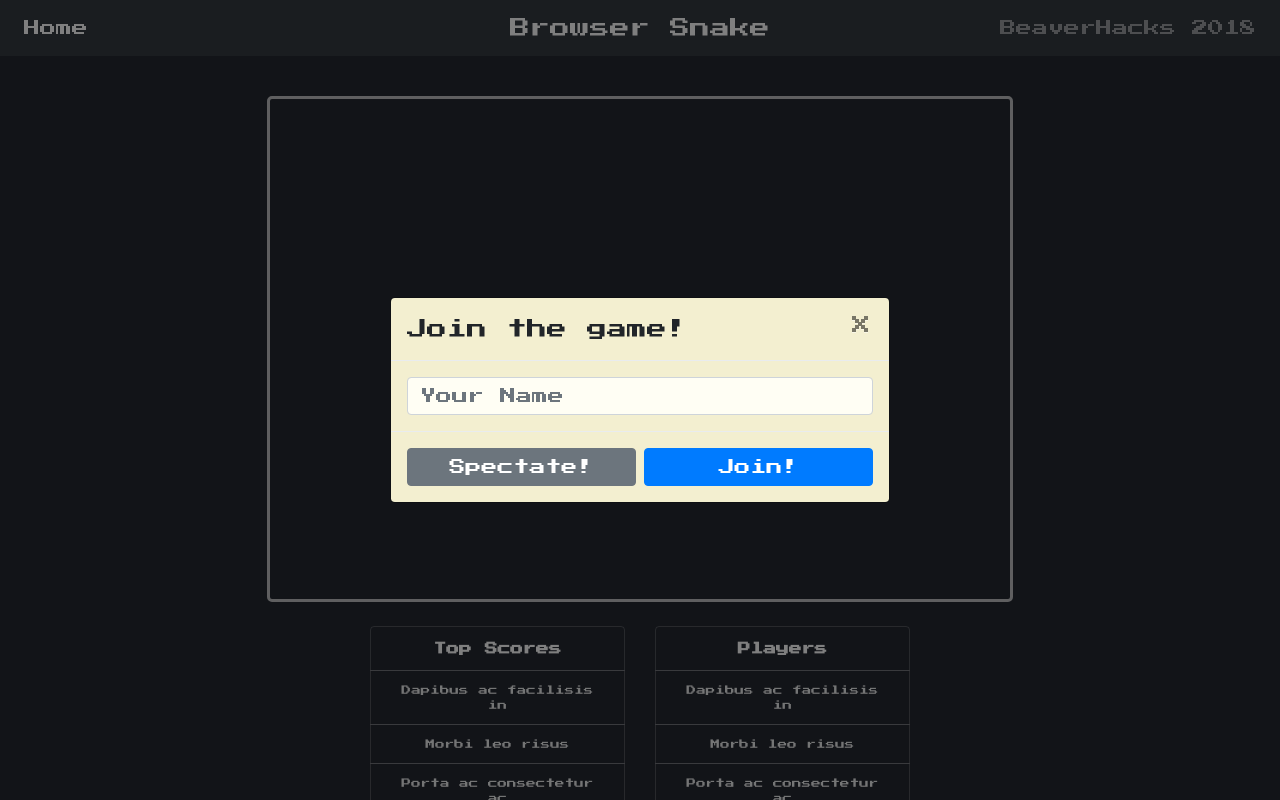
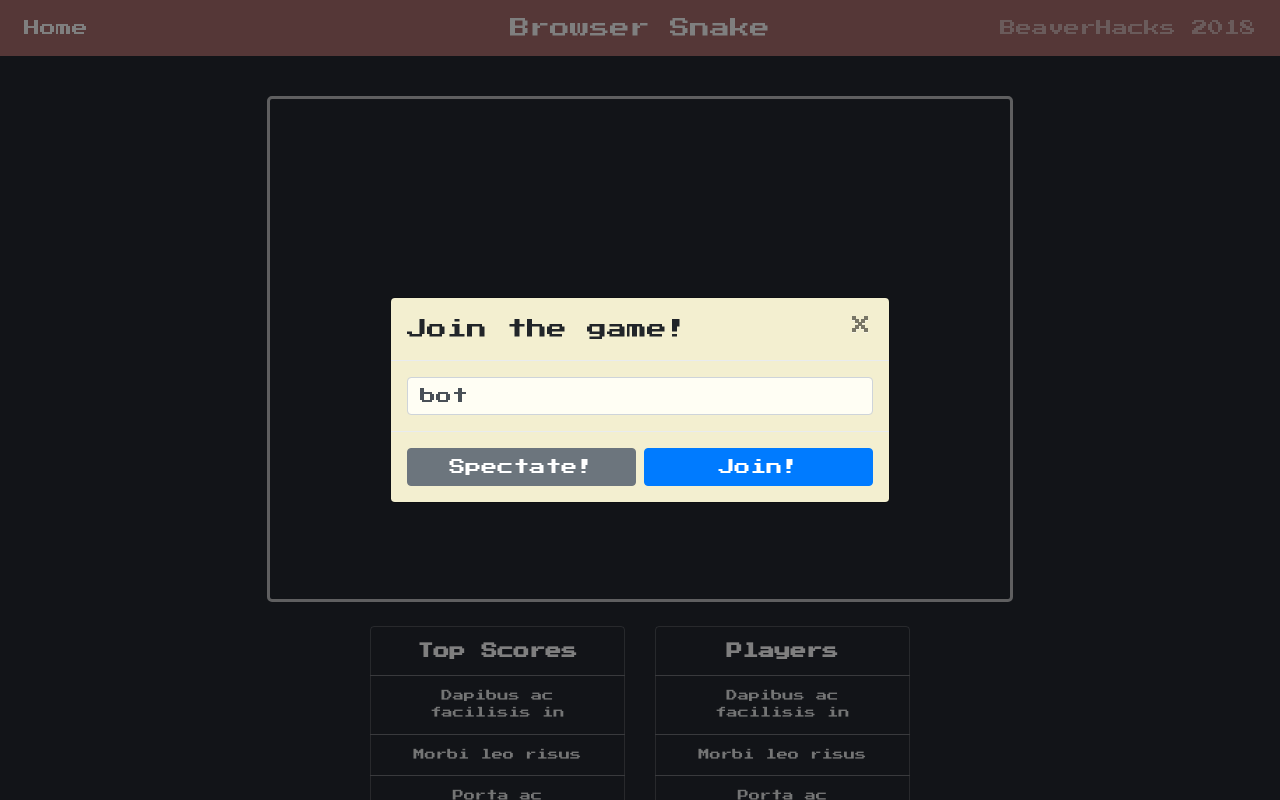
Before and after one commit to mattbritt/browser-snake, a website: page client/snake.html in a window 1280 px wide. Shown: the top 800 px of the page. Drawn offline with nearby package versions, Linux system fonts and the light colour scheme; no server answers.

Commit message:
css for navbar

```diff
--- a/client/snake.css
+++ b/client/snake.css
@@ -14,13 +14,15 @@ body {
     background-color: #242830;
     font-family: 'Press Start 2P', cursive;
 }
-
+.navbar {
+    background-color: #ab6f6f;
+}
 .list-group > li:first-child {
     color:white;
-    font-size:.8rem;
+    font-size:1rem;
 }
 .list-group>li {
-    font-size: .6rem;
+    font-size: .7rem;
     color: rgba(255, 255, 255, .9);
     border: 1px solid rgba(255,255,255,.2);
     background-color: inherit;
--- a/client/snake.html
+++ b/client/snake.html
@@ -28,7 +28,7 @@
 </head>
 
 <body>
-  <nav class="navbar navbar-expand-md navbar-dark bg-dark">
+  <nav class="navbar navbar-expand-md navbar-dark">
     <div class="navbar-collapse collapse w-100 order-1 order-md-0 dual-collapse2">
       <ul class="navbar-nav mr-auto">
         <li class="nav-item active">
@@ -62,7 +62,7 @@
           </button>
         </div>
         <div class="modal-body">
-          <input type="text" id="playerName" placeholder="Your Name" class='form-control' style="background-color: #fffef4">
+          <input type="text" id="playerName" placeholder="Your Name" class='form-control' style="background-color: #fffef4" value='bot'>
         </div>
         <div class="modal-footer">
           <button type="button" class="btn btn-secondary" data-dismiss="modal" style="width:100%">Spectate!</button>
```
